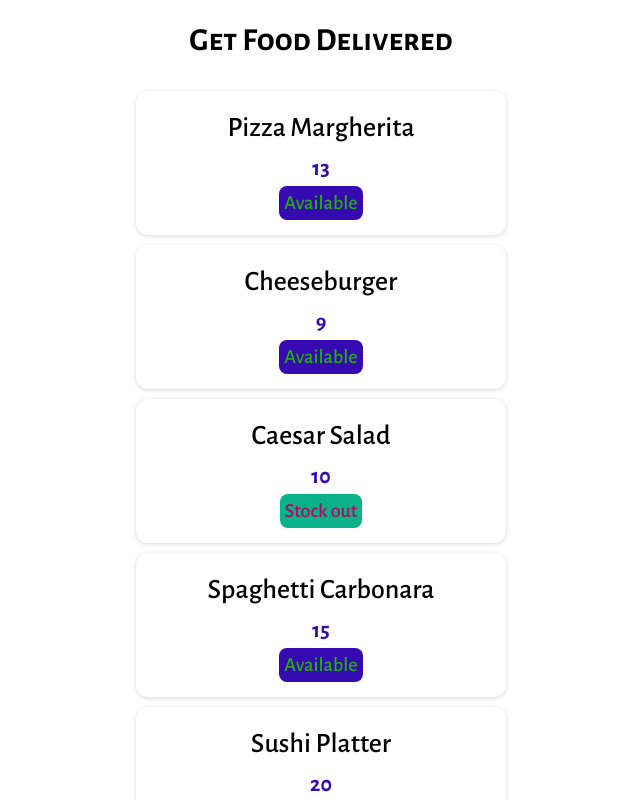
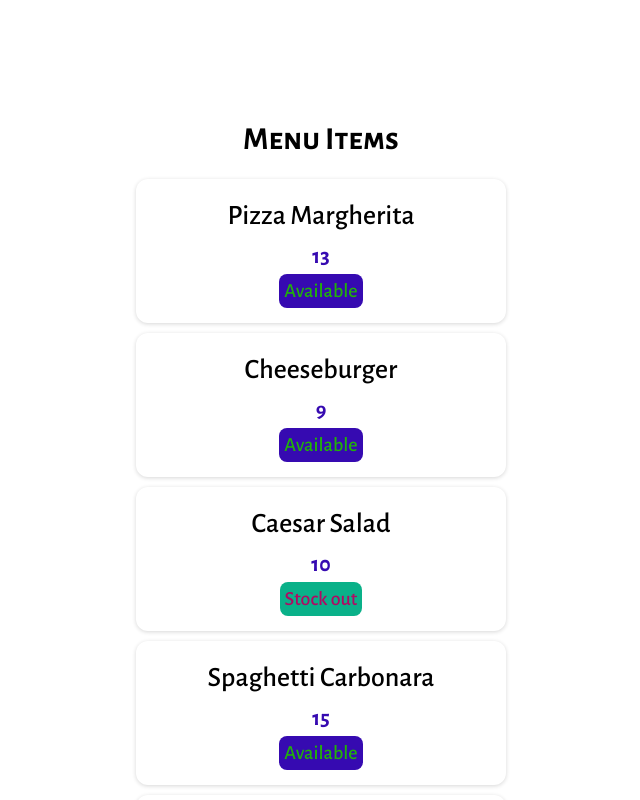
Before and after one commit to Tane4ka170/FoodDeliveryAppReact, a React (Create React App) app: page / in a window 1280 px wide. Shown: the top 800 px of the page, without its empty margins (319-959 px from the left). Built offline with nearby package versions, Linux system fonts and the light colour scheme.

Commit message:
Updated Dashboard UI & title

```diff
--- a/src/components/dashboard/Dashboard.tsx
+++ b/src/components/dashboard/Dashboard.tsx
@@ -50,6 +50,16 @@ const foodItems: Dish[] = [
 const Dashboard: React.FC<any> = (props) => {
   return (
     <React.Fragment>
+      <h1
+        style={{
+          fontFamily: "Alegreya Sans SC",
+          fontSize: 32,
+          textAlign: "center",
+          marginTop: "120px",
+        }}
+      >
+        Menu Items
+      </h1>
       <div
         style={{
           display: "flex",
@@ -59,14 +69,6 @@ const Dashboard: React.FC<any> = (props) => {
           gap: "10px",
         }}
       >
-        <h1
-          style={{
-            fontFamily: "Alegreya Sans SC",
-            fontSize: 32,
-          }}
-        >
-          Get Food Delivered
-        </h1>
         {foodItems.map((item: Dish) => {
           return <FoodItem item={item} />;
         })}
```
